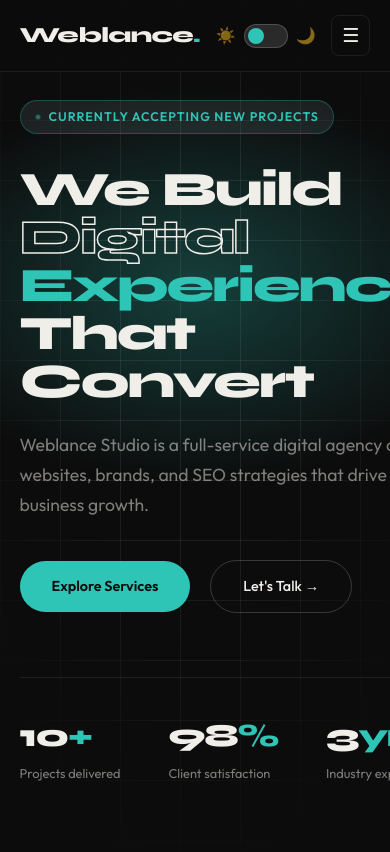
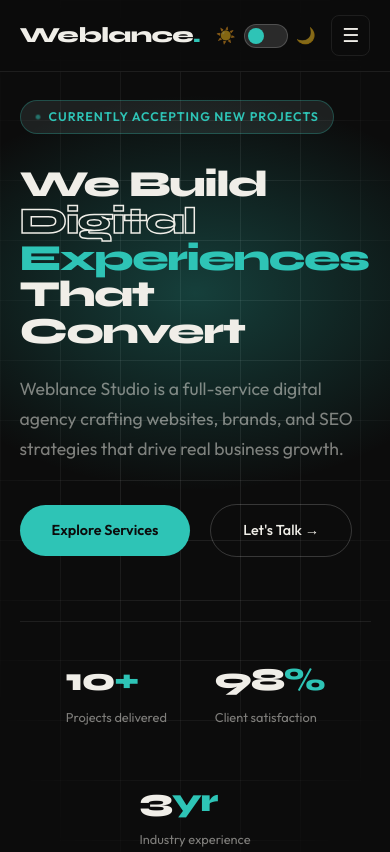
Before and after one commit to rathwalamustansir/digital-website, a plain HTML site: page index.html in a window 390 px wide. Shown: the top 852 px of the page. Drawn offline with Linux system fonts and the light colour scheme.

Commit message:
Responsive changes

```diff
--- a/style.css
+++ b/style.css
@@ -163,7 +163,7 @@
   h1 {
     font-family: 'Syne', sans-serif;
     font-weight: 800;
-    font-size: clamp(3rem, 7vw, 5.5rem);
+    font-size: clamp(2.3rem, 7vw, 5.5rem);
     line-height: 1.0;
     letter-spacing: -0.04em;
     color: var(--text);
@@ -207,6 +207,7 @@
   .hero-stats {
     display: flex; gap: 3rem; margin-top: 4rem;
     padding-top: 2rem;
+    justify-content: center;
     border-top: 1px solid var(--border);
     flex-wrap: wrap;
   }
@@ -536,13 +537,19 @@
   }
   .mobile-menu.open { display: flex; }
 
-  @media (max-width: 820px) {
+  @media (max-width: 500px) {
     .nav-links { display: none; }
     .nav-cta { display: none; }
     .hamburger { display: block; }
     .hero { padding-top: 100px; }
     .cta-inner { padding: 3rem 1.5rem; }
     footer { flex-direction: column; align-items: flex-start; gap: 1rem; }
+  }
+
+  @media only screen and (max-width: 425px) {
+    .hero-badge h1{
+    font-size: 2.2rem;
+    }
   }
 
   /* FADE IN ANIMATIONS */
```
